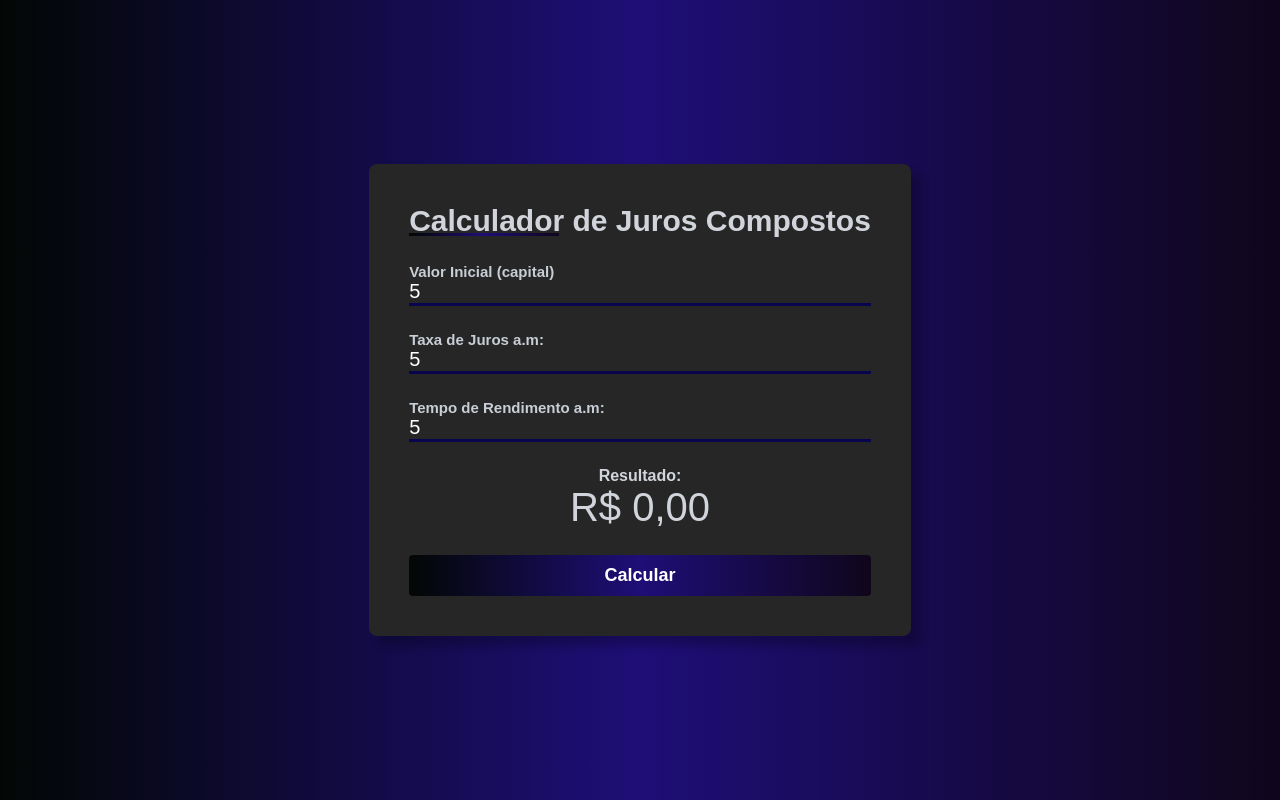
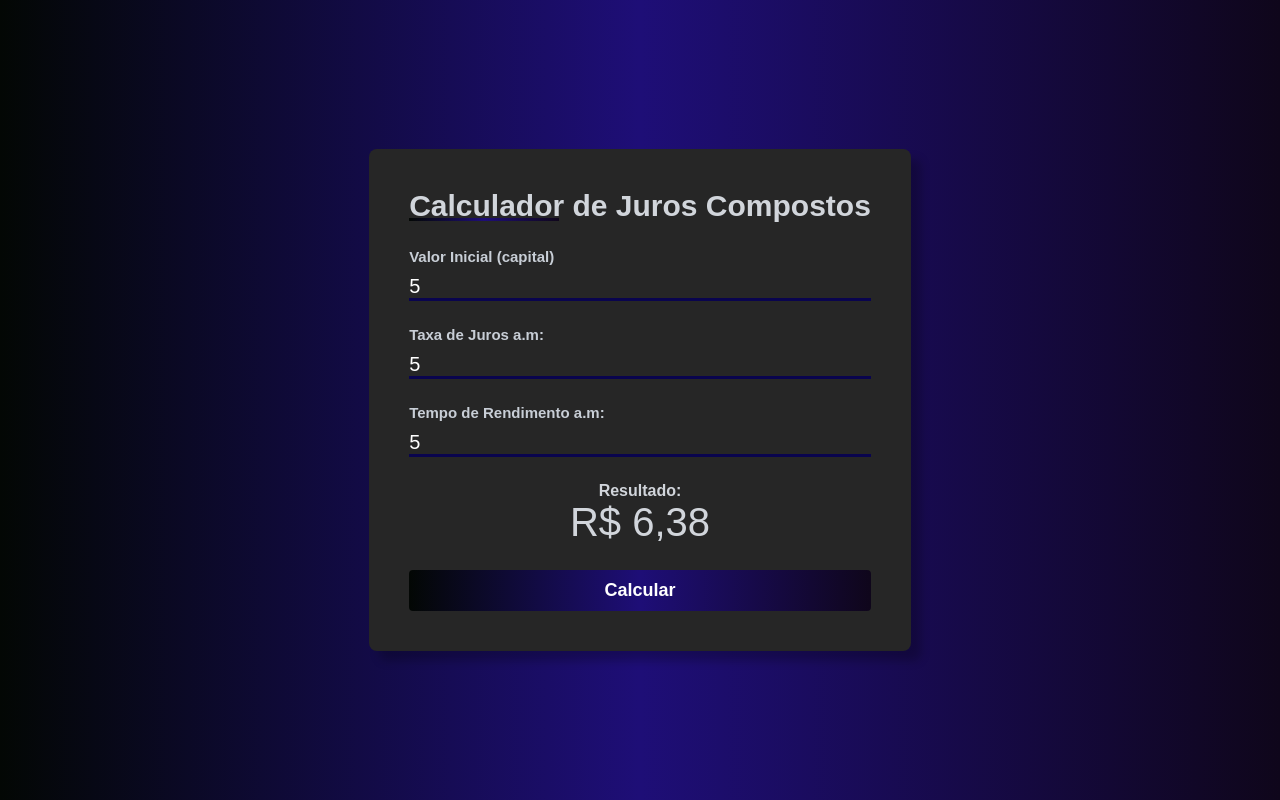
Before and after one commit to pedroafon1/juros-compostos, a plain HTML site: page index.html in a window 1280 px wide. Both pictures are taken after typing "5", "5", "5" into the empty fields and a click on the button "Calcular". Drawn offline with Linux system fonts and the light colour scheme; a web font is replaced by a local one.

Commit message:
sistema finalizado

```diff
--- a/index.html
+++ b/index.html
@@ -40,19 +40,6 @@
     </main>
 
 
-
-
-
-
-
-
-
-
-
-
-
-
-
-    <script src="script.js"></script>
+    <script type="text/javascript" src="script.js"></script>
 </body>
 </html>
--- a/script.js
+++ b/script.js
@@ -0,0 +1,9 @@
+document.getElementById('calculate').addEventListener('click', function(){
+    const value = document.getElementById('value').value;
+    const fee = (document.getElementById('fee').value) / 100;
+    const time = document.getElementById('time').value;
+
+    const total = value * (1 + fee)**time;
+
+    document.getElementById('total').innerHTML = ("R$ " + total.toFixed(2).replace('.', ','));
+});
--- a/style.css
+++ b/style.css
@@ -69,6 +69,7 @@
     border-bottom: 3px solid #09044e;
     color: #fff;
     font-size: 20px;
+    padding-top: 10px;
 
 }
 
```
